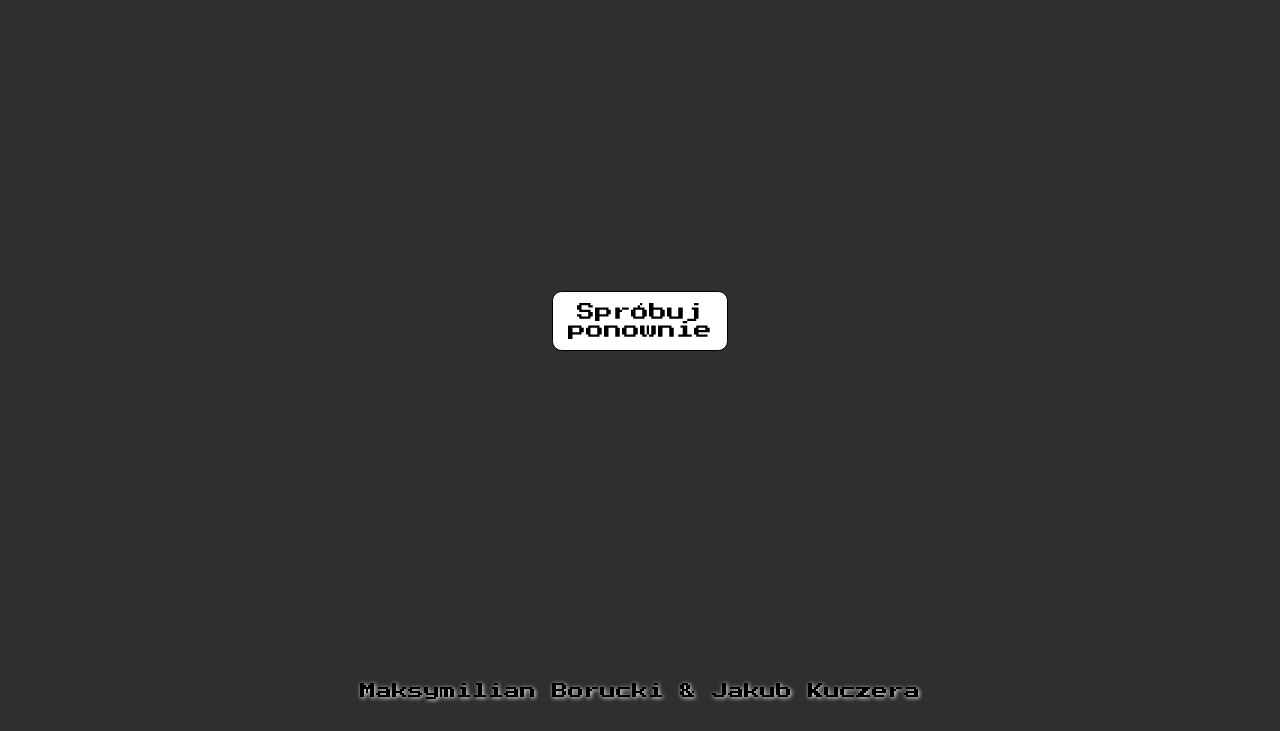
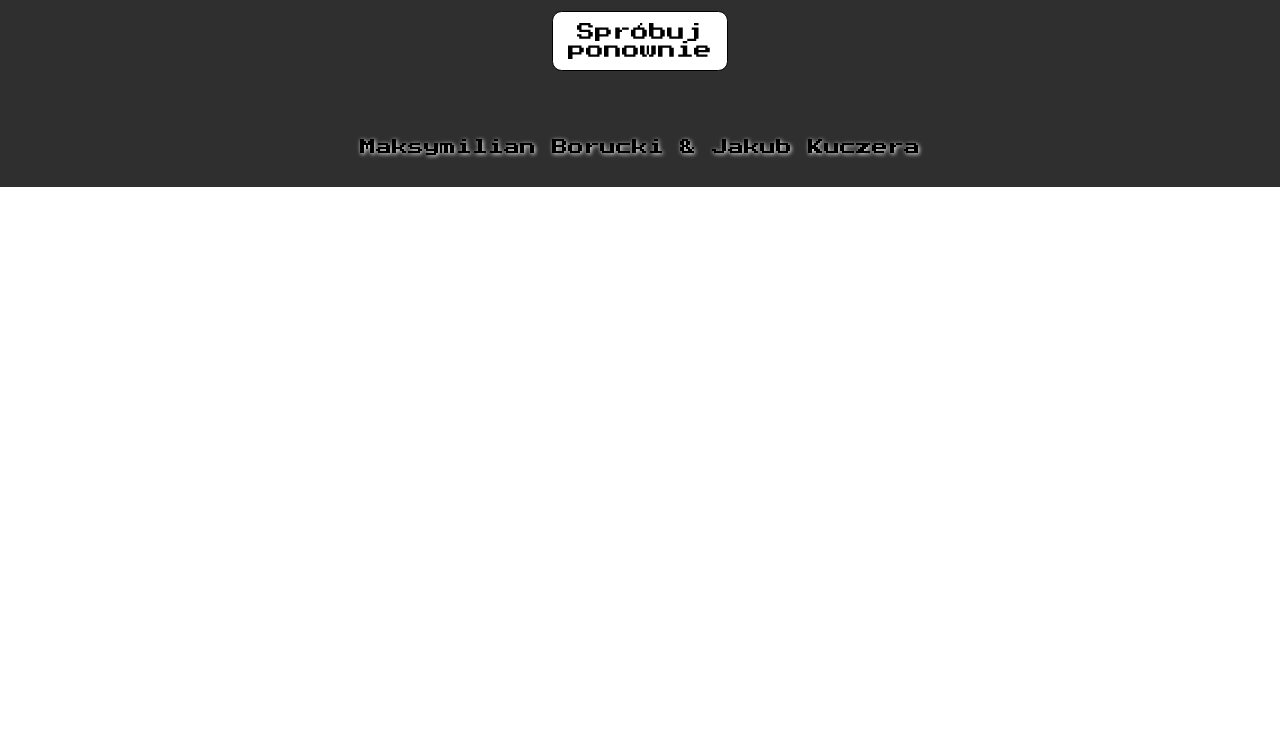
Before and after one commit to majorek31/money-catch, a website: page public/scoreboard.html in a window 1280 px wide. Shown: the part 69-800 px from the top of the page. Drawn offline with Linux system fonts and the light colour scheme; no server answers.

Commit message:
fix: make scoreboard not shrink

```diff
--- a/public/scoreboard.html
+++ b/public/scoreboard.html
@@ -51,7 +51,11 @@
             justify-content: center;
         }
         .container{
-            justify-content: baseline !important;
+            justify-content: start !important;
+            height: auto !important;
+        }
+        footer {
+            position: relative !important;
         }
     </style>
 </head>
```
